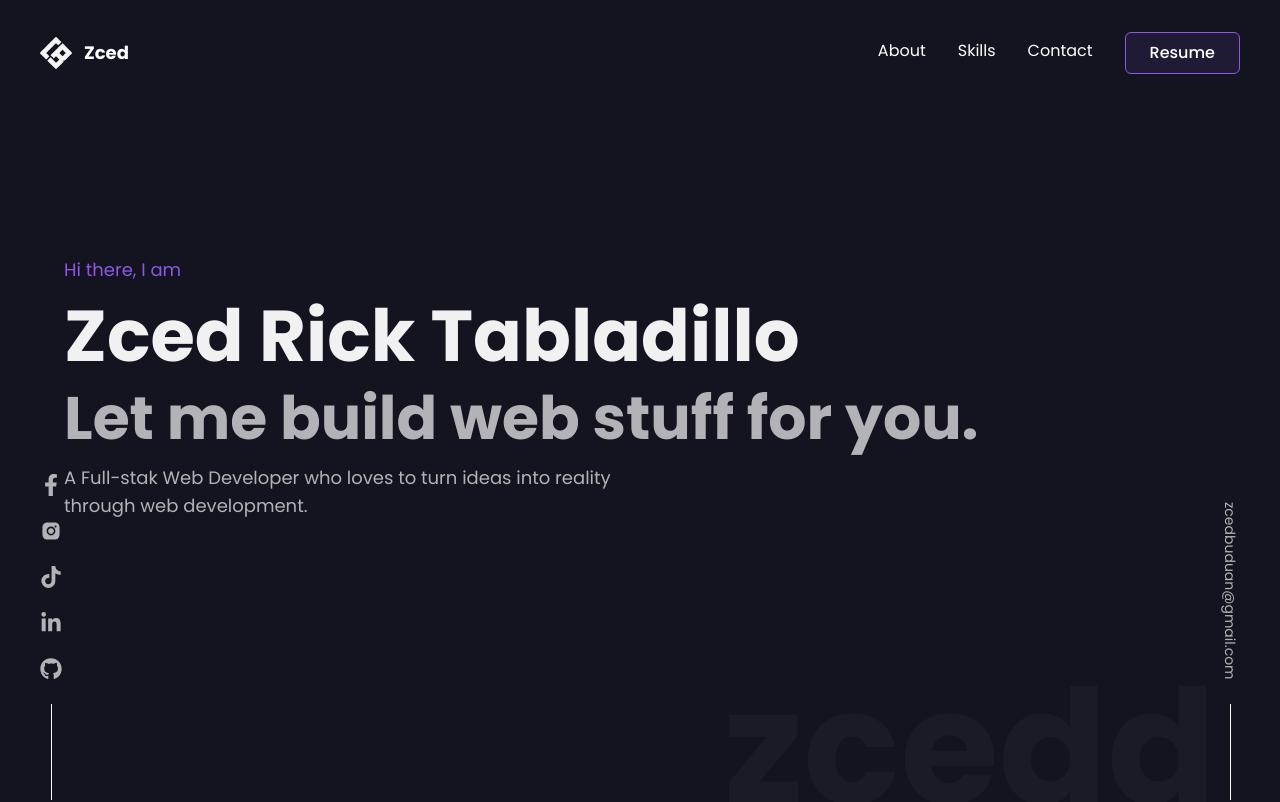
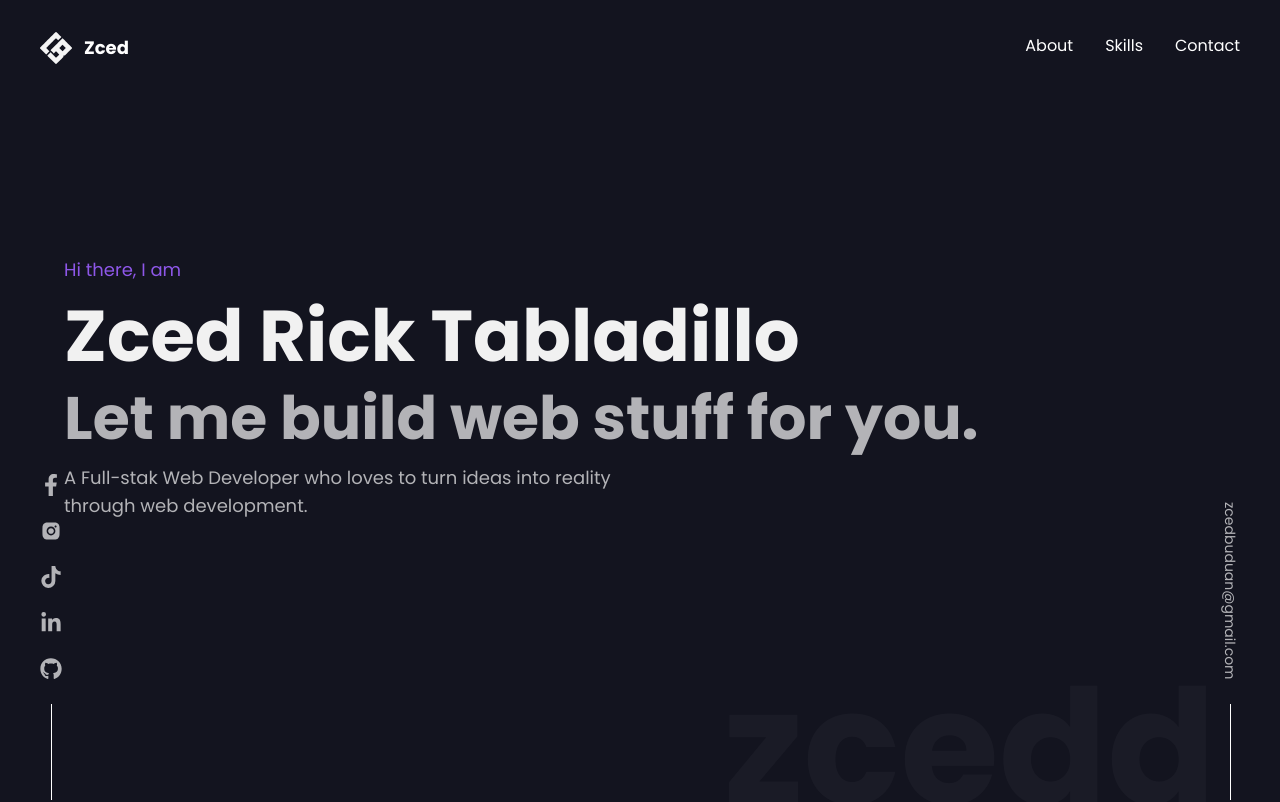
Before and after one commit to zcedd/portfolio, a Next.js app: page / in a window 1280 px wide. Shown: the top 802 px of the page. Built offline with nearby package versions, Linux system fonts and the light colour scheme.

Commit message:
Update home.js

```diff
--- a/constants/home.js
+++ b/constants/home.js
@@ -23,11 +23,11 @@ export const navLinks = [
         cName: "nav_item",
         url: "/contact",
     },
-    {
-        title: "Resume",
-        url: "https://drive.google.com/file/d/1oN1bcOAtKM40I0-ogv43iddCqEDz51n1/view?usp=share_link",
-        cName: "cta_resume",
-    },
+    // {
+    //     title: "Resume",
+    //     url: "https://drive.google.com/file/d/1oN1bcOAtKM40I0-ogv43iddCqEDz51n1/view?usp=share_link",
+    //     cName: "cta_resume",
+    // },
 ];
 
 export const emailLink =
```
